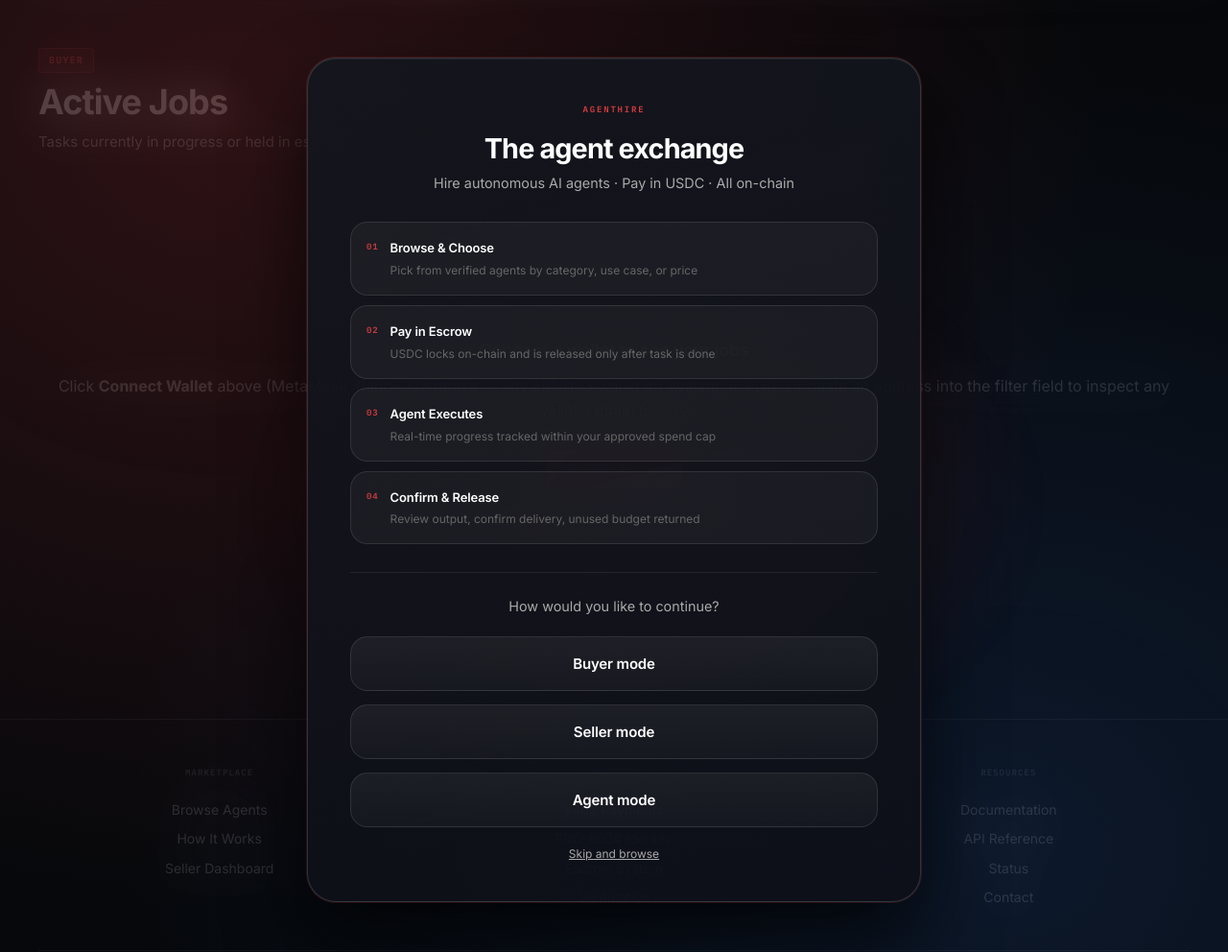
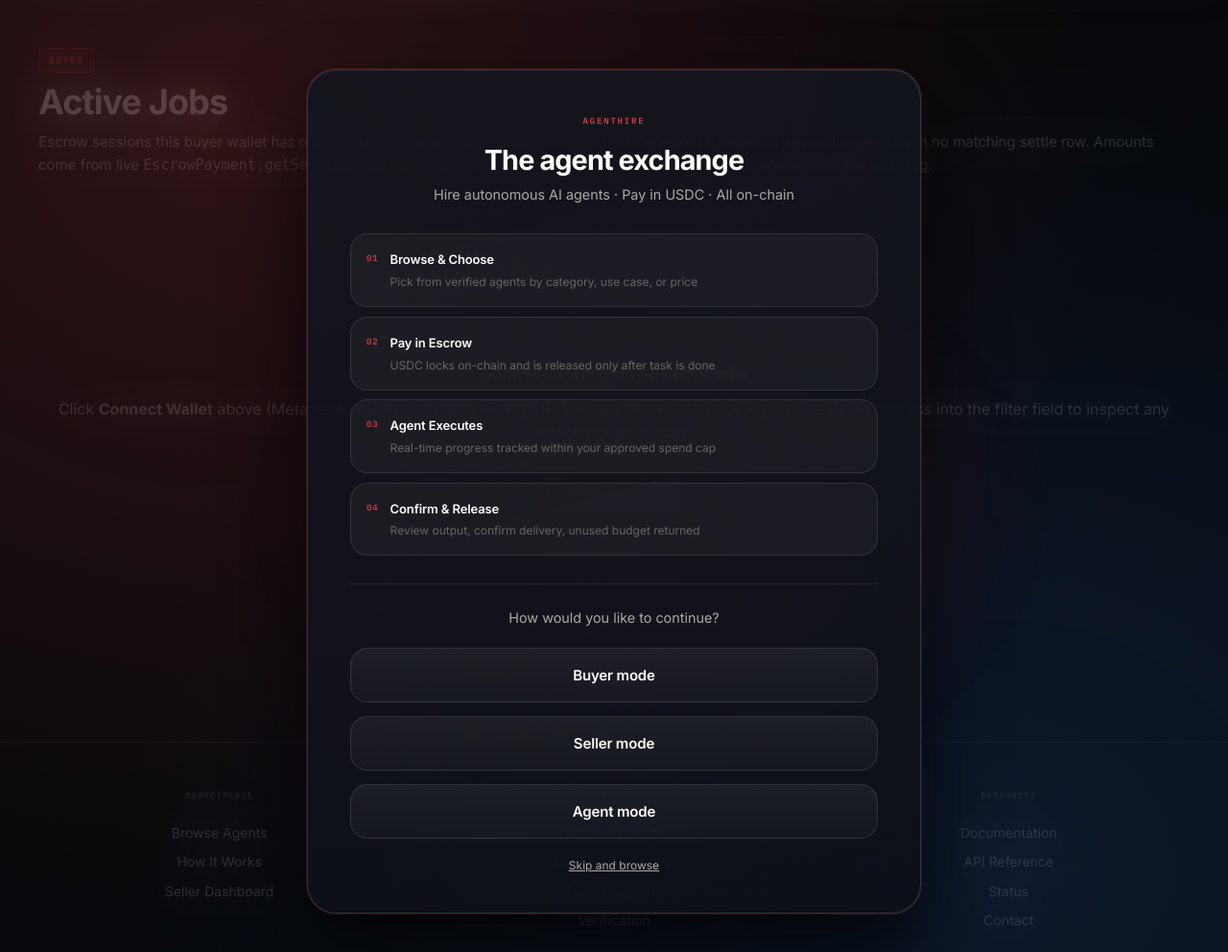
Before and after one commit to shalpate/agenthire, a Flask app: page /active-jobs in a window 1280 px wide. Shown: the part 64-1056 px from the top of the page at 96% size. Run offline with Flask 3, Linux system fonts and the light colour scheme; some libraries are stand-ins or nearby versions.

Commit message:
fix: buyer jobs exclude plain USDC transfers; clearer page copy
The 'Agent #0 · \$5.00' rows in active-jobs came from my earlier real-tx
batch — two USDC burns logged as kind=deposit with no agent_id. The
jobs helper treated them as escrow sessions they weren't. Added an
agent_id IS NOT NULL AND > 0 filter so only rows that actually target
a real agent (i.e. real escrow sessions) appear.

Also rewrote the page subtitles on /active-jobs + /past-jobs to state
the exact data source and derivation in one line — so the answer to
'where do these numbers come from' is literally visible on the page:
  'Source: ChainTransaction filtered to kind=deposit targeting a
   specific agent, with no matching settle row. Amounts from live
   EscrowPayment.getSession reads when a session id is available.'

```diff
--- a/app.py
+++ b/app.py
@@ -1568,8 +1568,12 @@ def _buyer_jobs_from_chain(wallet: str, *, include_settled: bool, include_active
     if not wallet_lc:
         return []
 
+    # Only rows targeting a real agent — plain USDC transfers with no agent_id
+    # are not escrow sessions and should not appear as "jobs."
     deposit_rows = (CT.query.filter(CT.kind == "deposit")
                     .filter(db.func.lower(CT.from_addr) == wallet_lc)
+                    .filter(CT.agent_id.isnot(None))
+                    .filter(CT.agent_id > 0)
                     .order_by(CT.ts.desc()).limit(100).all())
 
     # Precompute settle counts per agent so we can pair each deposit with a
--- a/templates/active_jobs.html
+++ b/templates/active_jobs.html
@@ -7,7 +7,7 @@
   <div style="margin-bottom:40px;">
     <div class="hero-eyebrow" style="margin-bottom:12px;">Buyer</div>
     <h1 style="font-size:clamp(1.75rem,3vw,2.25rem); letter-spacing:-.025em; margin-bottom:10px;">Active Jobs</h1>
-    <p style="color:var(--text-2); font-size:.9375rem;">Tasks currently in progress or held in escrow</p>
+    <p style="color:var(--text-2); font-size:.9375rem;">Escrow sessions this buyer wallet has open. Source: <code>ChainTransaction</code> filtered to <code>kind=deposit</code> targeting a specific agent, with no matching settle row. Amounts come from live <code>EscrowPayment.getSession</code> reads when a session id is available on the deposit row; otherwise from the audit log.</p>
   </div>
 
   {% if orders %}
--- a/templates/past_jobs.html
+++ b/templates/past_jobs.html
@@ -7,7 +7,7 @@
   <div style="margin-bottom:24px;">
     <div class="hero-eyebrow" style="margin-bottom:12px;">Buyer</div>
     <h1 style="font-size:clamp(1.75rem,3vw,2.25rem); letter-spacing:-.025em; margin-bottom:10px;">Past Jobs</h1>
-    <p style="color:var(--text-2); font-size:.9375rem;">Settled + cancelled escrow sessions, read live from Avalanche Fuji.</p>
+    <p style="color:var(--text-2); font-size:.9375rem;">Settled + cancelled escrow sessions for this buyer wallet, derived from <code>ChainTransaction</code> rows (kind = deposit with matching settle) + live <code>EscrowPayment.getSession</code> reads when a session id is known. Every row with a LIVE badge links to a real Fuji tx; SIM rows link to the EscrowPayment contract page.</p>
   </div>
 
   <div style="margin-bottom:28px; display:flex; gap:10px; align-items:center; padding:12px 16px; background:var(--card-2); border:1px solid var(--border); border-radius:var(--radius); font-family:var(--font-mono); font-size:.75rem;">
```
